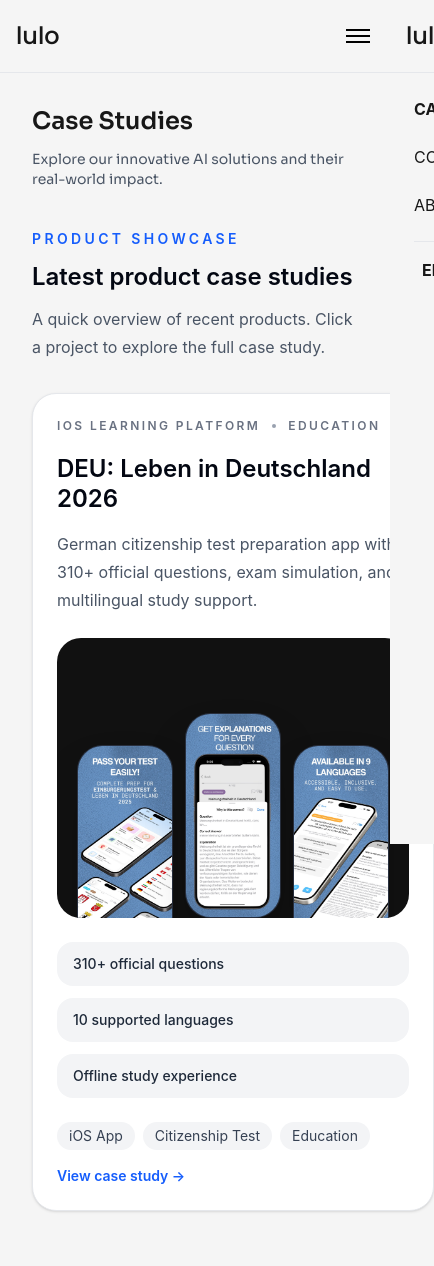
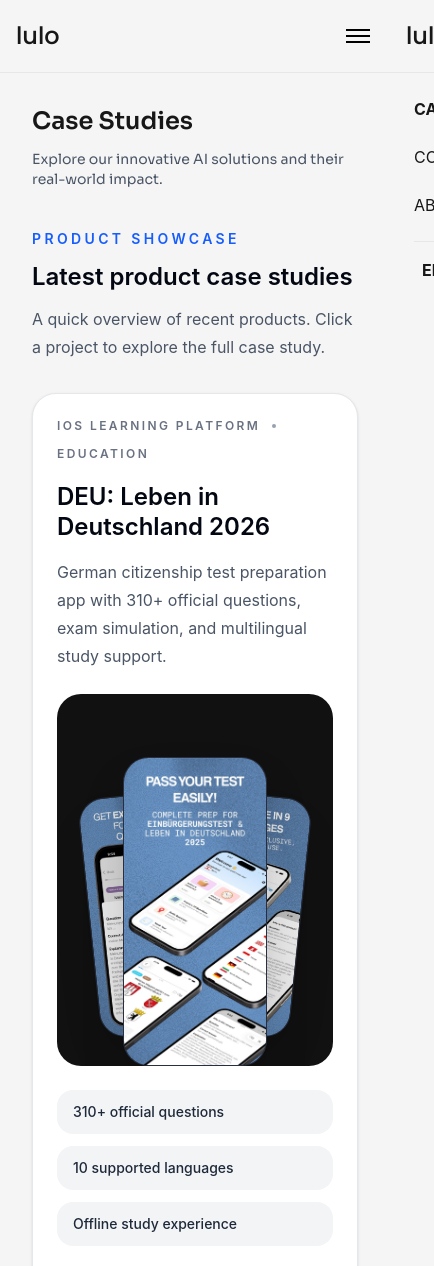
Before and after one commit to yesid-lopez/lulo, a Next.js app: page /case-studies in a window 390 px wide. Shown: the top 1266 px of the page, 434 px wide, since content can reach past the window. Built offline with nearby package versions, Linux system fonts and the light colour scheme.

Commit message:
fix: improve mobile case study mockup preview

```diff
--- a/src/app/case-studies/[slug]/page.tsx
+++ b/src/app/case-studies/[slug]/page.tsx
@@ -94,9 +94,9 @@ export default async function CmsCaseStudyDetailPage({ params }: CaseStudyPagePr
               <h2 className="text-2xl font-semibold text-gray-950 md:text-4xl">Product experience</h2>
             </div>
 
-            <div className="grid gap-6 sm:grid-cols-2 lg:grid-cols-4">
+            <div className="grid justify-items-center gap-6 sm:grid-cols-2 lg:grid-cols-4">
               {study.mockups.map((mockup) => (
-                <div key={mockup.src} className="rounded-[2rem] bg-[#111111] p-3 shadow-lg">
+                <div key={mockup.src} className="w-full max-w-[18rem] rounded-[2rem] bg-[#111111] p-3 shadow-lg sm:max-w-none">
                   <Image
                     src={mockup.src}
                     alt={mockup.alt}
--- a/src/components/CmsCaseStudiesShowcase.tsx
+++ b/src/components/CmsCaseStudiesShowcase.tsx
@@ -30,14 +30,22 @@ const CmsCaseStudyCard = ({
         <p className="mb-6 text-base leading-7 text-gray-600">{summary}</p>
 
         {mockups.length > 0 ? (
-          <div className="mb-6 overflow-hidden rounded-3xl bg-[#111111] px-5 pt-6">
-            <div className="flex min-h-64 items-end justify-center gap-3 sm:gap-5">
-              {mockups.slice(0, 3).map((mockup, index) => (
+          <div className="mb-6 overflow-hidden rounded-3xl bg-[#111111] px-4 pt-5 sm:px-5 sm:pt-6">
+            <div className="relative mx-auto flex min-h-[22rem] max-w-sm items-end justify-center sm:min-h-64 sm:max-w-none sm:gap-5">
+              {mockups.slice(0, 3).map((mockup, index) => {
+                const mobilePosition =
+                  index === 0
+                    ? 'absolute bottom-0 left-1/2 z-20 w-36 -translate-x-1/2 sm:static sm:w-32 sm:translate-x-0'
+                    : index === 1
+                      ? 'absolute bottom-8 left-4 z-10 w-28 -rotate-6 opacity-90 sm:static sm:w-32 sm:rotate-0 sm:opacity-100'
+                      : 'absolute bottom-8 right-4 z-10 w-28 rotate-6 opacity-90 sm:static sm:w-32 sm:rotate-0 sm:opacity-100';
+
+                const desktopPosition = index === 0 ? 'sm:translate-y-8' : index === 1 ? 'sm:translate-y-0' : 'sm:translate-y-8';
+
+                return (
                   <div
                     key={mockup.src}
-                  className={`w-24 shrink-0 overflow-hidden rounded-[1.6rem] border border-white/10 bg-gray-900 shadow-2xl sm:w-32 ${
-                    index === 1 ? 'translate-y-0' : 'translate-y-8'
-                  }`}
+                    className={`${mobilePosition} ${desktopPosition} shrink-0 overflow-hidden rounded-[1.6rem] border border-white/10 bg-gray-900 shadow-2xl transition-transform duration-300 group-hover:scale-[1.02]`}
                   >
                     <Image
                       src={mockup.src}
@@ -48,7 +56,8 @@ const CmsCaseStudyCard = ({
                       loading="lazy"
                     />
                   </div>
-              ))}
+                );
+              })}
             </div>
           </div>
         ) : null}
```
Lines whose indentation alone changed are shown as unchanged.
